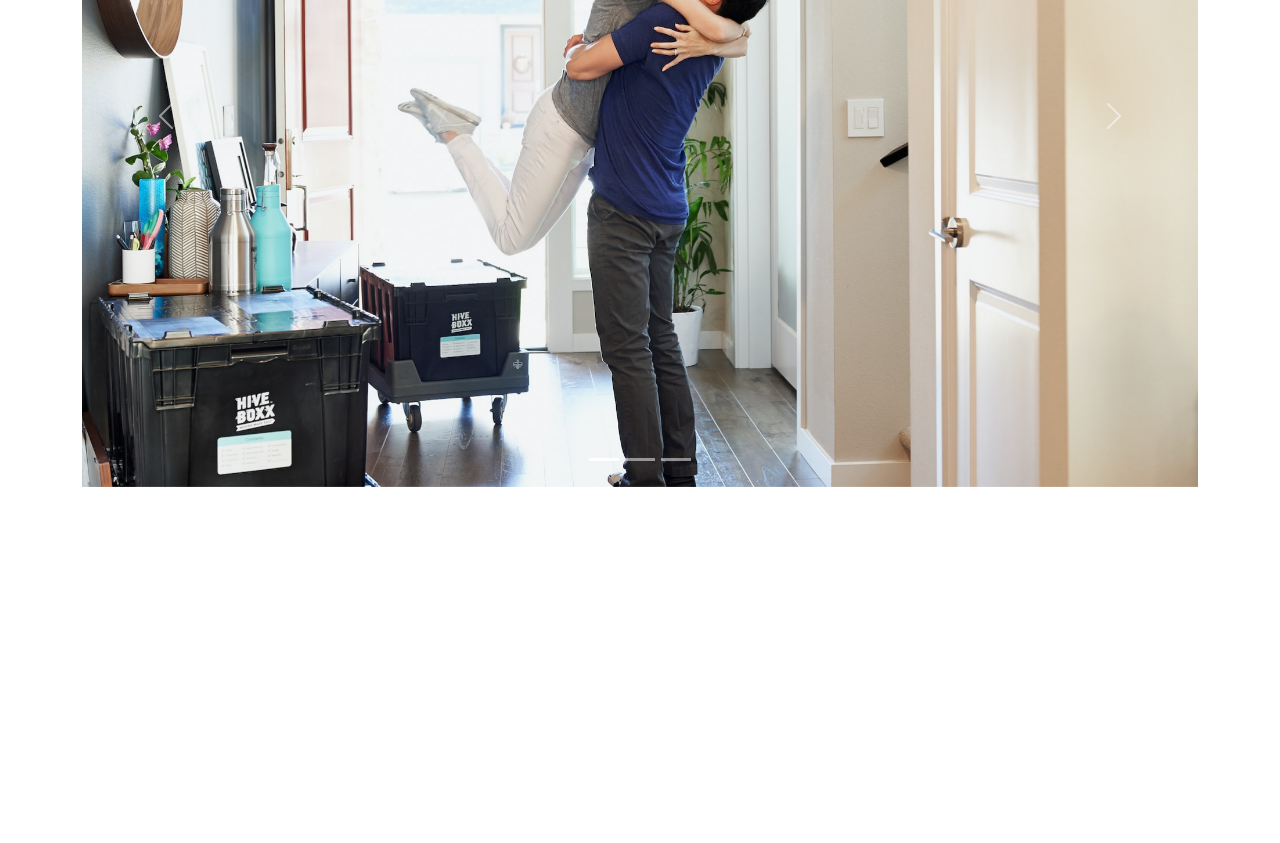
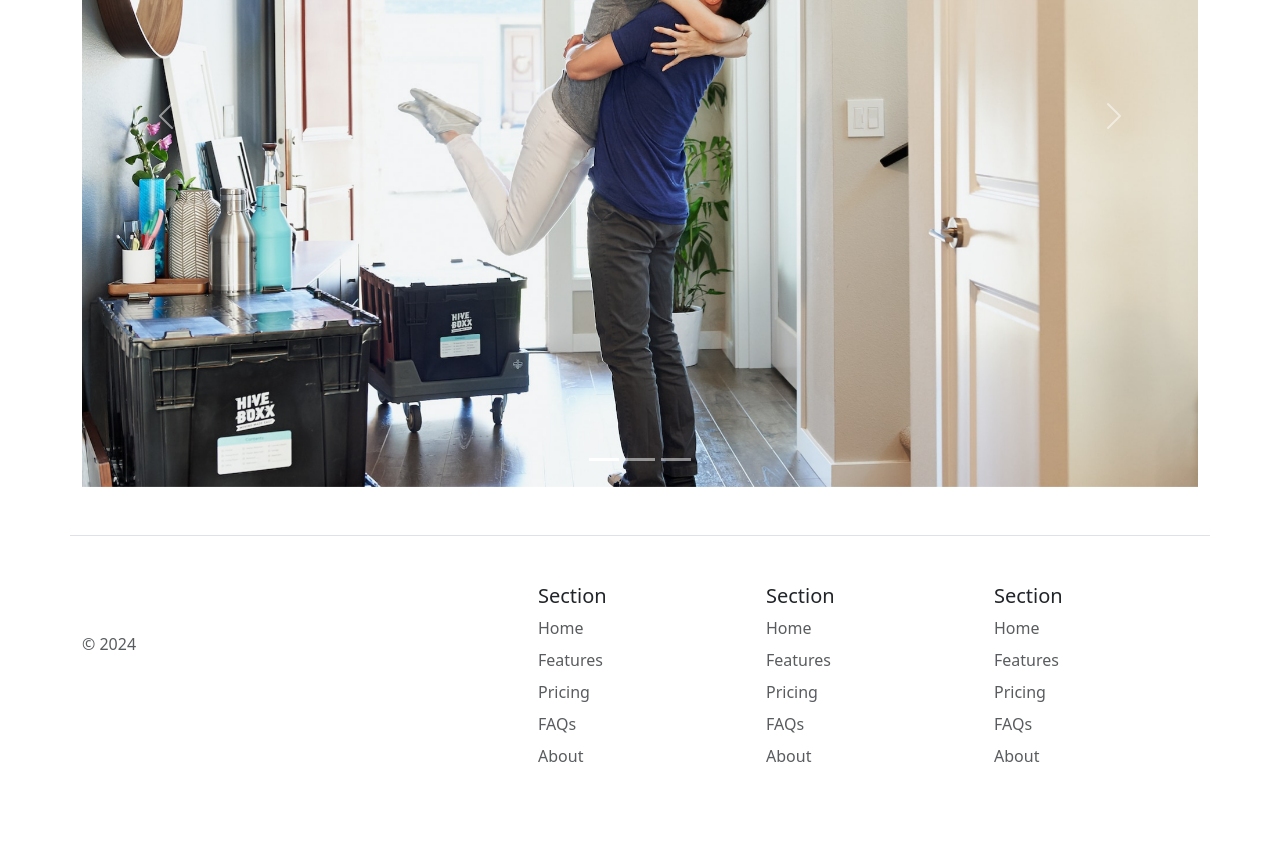
Before and after one commit to Jaymin4724/Move-in_Learning-Bootstrap-Components, a plain HTML site: page index.html in a window 1280 px wide. Shown: the part 1697-2540 px from the top of the page. Before the commit the page ends 2184 px from the top, so only its background shows below. Drawn offline with nearby package versions, Linux system fonts and the light colour scheme.

Commit message:
footer added

```diff
--- a/index.html
+++ b/index.html
@@ -262,6 +262,87 @@
           <span class="visually-hidden">Next</span>
         </button>
       </div>
+
+      <footer
+        class="row row-cols-1 row-cols-sm-2 row-cols-md-5 py-5 my-5 border-top"
+      >
+        <div class="col mb-3">
+          <a
+            href="/"
+            class="d-flex align-items-center mb-3 link-body-emphasis text-decoration-none"
+          >
+            <svg class="bi me-2" width="40" height="32">
+              <use xlink:href="#bootstrap"></use>
+            </svg>
+          </a>
+          <p class="text-body-secondary">© 2024</p>
+        </div>
+
+        <div class="col mb-3"></div>
+
+        <div class="col mb-3">
+          <h5>Section</h5>
+          <ul class="nav flex-column">
+            <li class="nav-item mb-2">
+              <a href="#" class="nav-link p-0 text-body-secondary">Home</a>
+            </li>
+            <li class="nav-item mb-2">
+              <a href="#" class="nav-link p-0 text-body-secondary">Features</a>
+            </li>
+            <li class="nav-item mb-2">
+              <a href="#" class="nav-link p-0 text-body-secondary">Pricing</a>
+            </li>
+            <li class="nav-item mb-2">
+              <a href="#" class="nav-link p-0 text-body-secondary">FAQs</a>
+            </li>
+            <li class="nav-item mb-2">
+              <a href="#" class="nav-link p-0 text-body-secondary">About</a>
+            </li>
+          </ul>
+        </div>
+
+        <div class="col mb-3">
+          <h5>Section</h5>
+          <ul class="nav flex-column">
+            <li class="nav-item mb-2">
+              <a href="#" class="nav-link p-0 text-body-secondary">Home</a>
+            </li>
+            <li class="nav-item mb-2">
+              <a href="#" class="nav-link p-0 text-body-secondary">Features</a>
+            </li>
+            <li class="nav-item mb-2">
+              <a href="#" class="nav-link p-0 text-body-secondary">Pricing</a>
+            </li>
+            <li class="nav-item mb-2">
+              <a href="#" class="nav-link p-0 text-body-secondary">FAQs</a>
+            </li>
+            <li class="nav-item mb-2">
+              <a href="#" class="nav-link p-0 text-body-secondary">About</a>
+            </li>
+          </ul>
+        </div>
+
+        <div class="col mb-3">
+          <h5>Section</h5>
+          <ul class="nav flex-column">
+            <li class="nav-item mb-2">
+              <a href="#" class="nav-link p-0 text-body-secondary">Home</a>
+            </li>
+            <li class="nav-item mb-2">
+              <a href="#" class="nav-link p-0 text-body-secondary">Features</a>
+            </li>
+            <li class="nav-item mb-2">
+              <a href="#" class="nav-link p-0 text-body-secondary">Pricing</a>
+            </li>
+            <li class="nav-item mb-2">
+              <a href="#" class="nav-link p-0 text-body-secondary">FAQs</a>
+            </li>
+            <li class="nav-item mb-2">
+              <a href="#" class="nav-link p-0 text-body-secondary">About</a>
+            </li>
+          </ul>
+        </div>
+      </footer>
     </div>
     <script
       src="https://cdn.jsdelivr.net/npm/bootstrap@5.3.3/dist/js/bootstrap.bundle.min.js"
```
